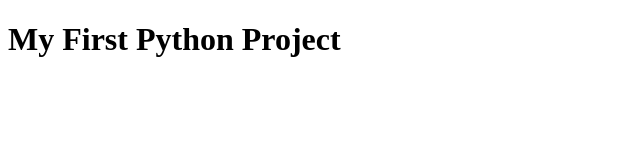
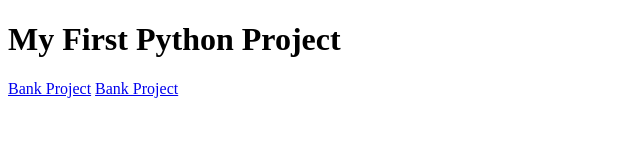
Before and after one commit to emreynolds9/python-challenge, a plain HTML site: page index.html in a window 1280 px wide. Shown: the whole page, without its empty margins (0-640 px from the left). Drawn offline with Linux system fonts and the light colour scheme.

Commit message:
Update index.html

```diff
--- a/index.html
+++ b/index.html
@@ -10,6 +10,8 @@
 
     <body>
     <h1>My First Python Project</h1>
+        <a href="https://github.com/emreynolds9/python-challenge/tree/master/PyBank">Bank Project</a>
+        <a href="https://github.com/emreynolds9/python-challenge/tree/master/PyPoll">Bank Project</a>
 
     </body>
 </html>
```
